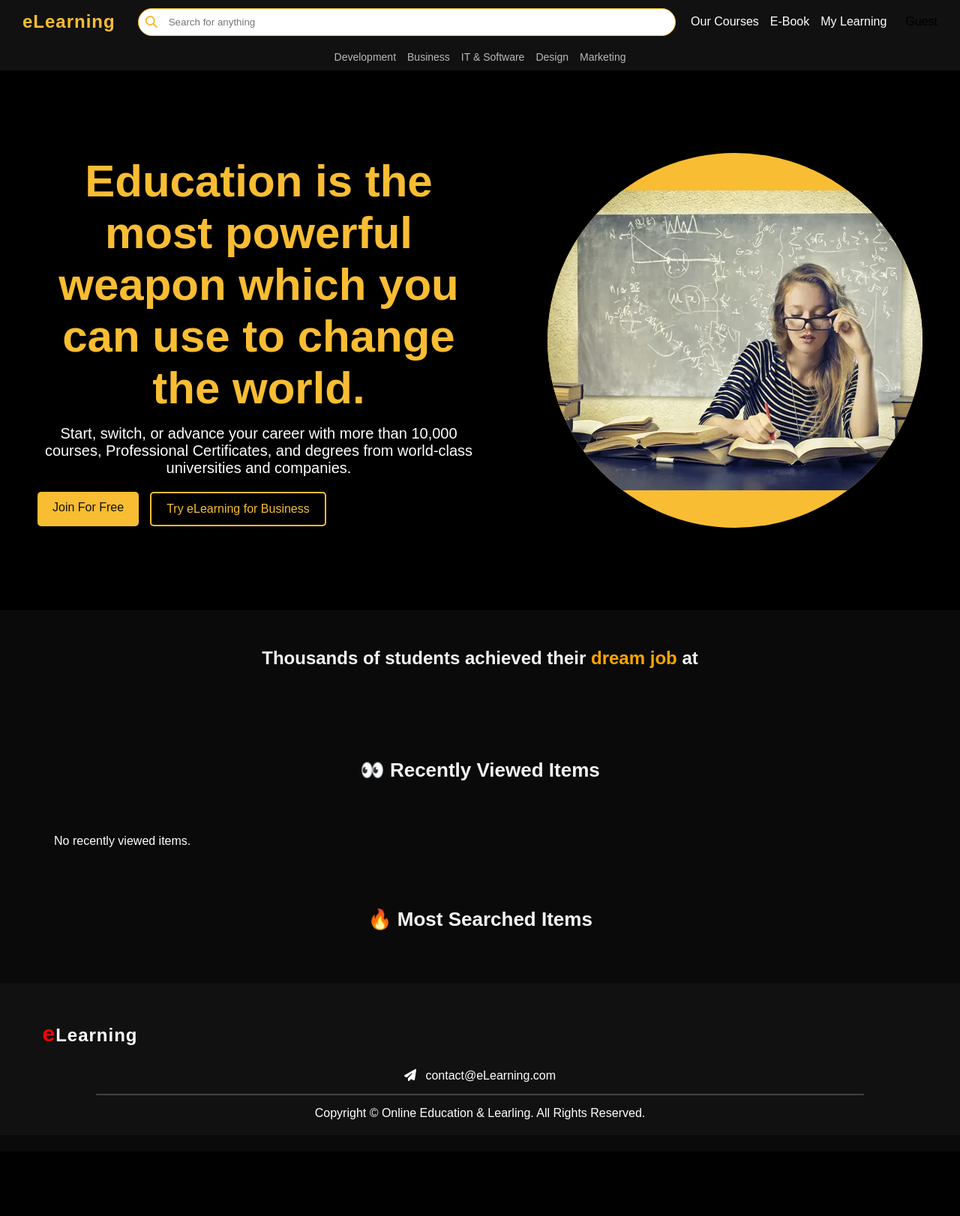
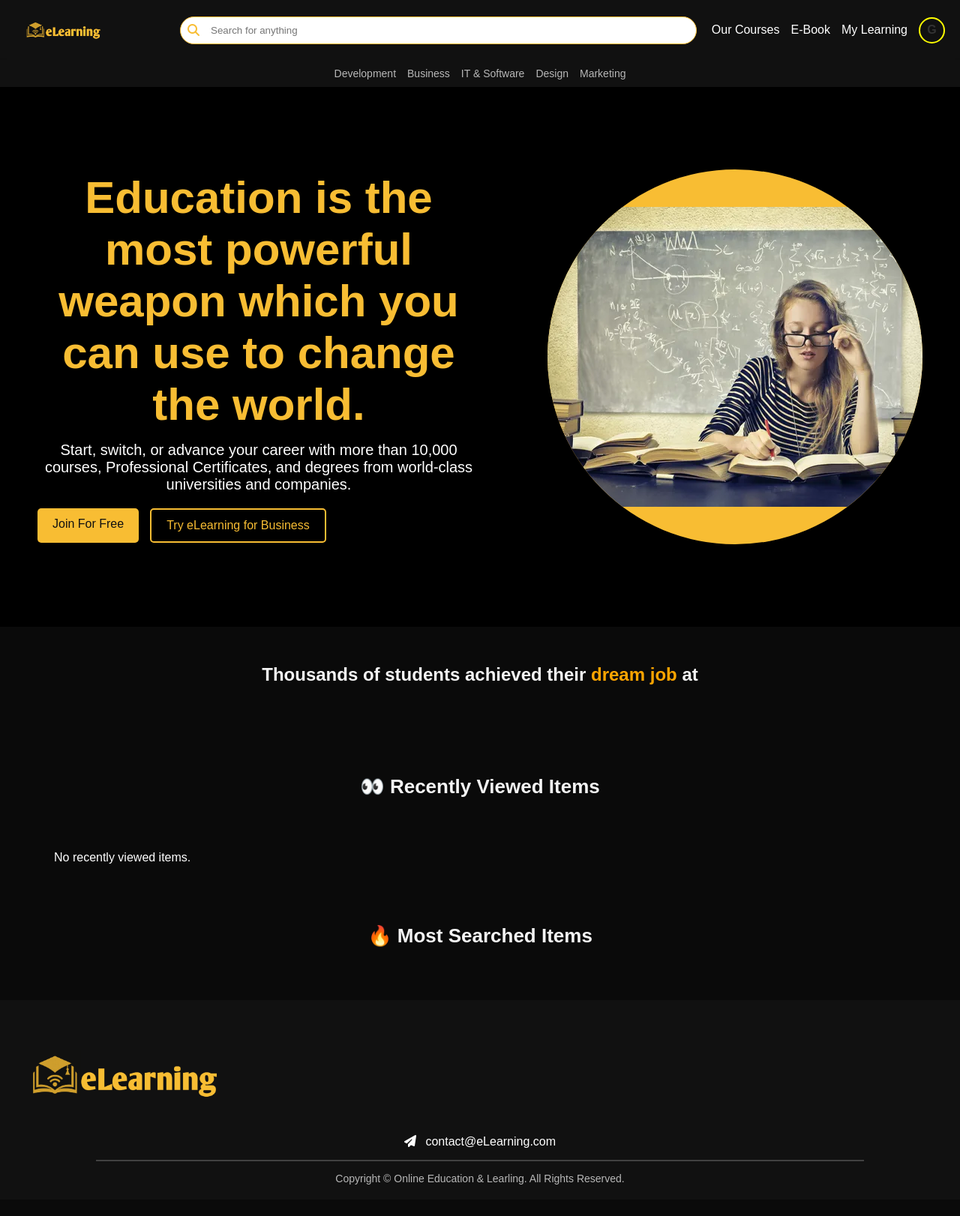
Before and after one commit to biptech/elearning, a PHP site: page / in a window 1280 px wide. Shown: the whole page at 75% size. Before the commit the page ends 1514 px from the top, so only its background shows below. Run offline with PHP 8.4, Linux system fonts and the light colour scheme; a user stored in the database is signed in; data comes from the database, SQL or seed files in the repository; data that the repository does not hold is empty.

Commit message:
update header footer

```diff
--- a/css/footer.css
+++ b/css/footer.css
@@ -1,5 +1,5 @@
 footer {
-  background-color: #111;
+  background-color: #111; /* Dark background */
   color: white;
   text-align: center;
   padding: 20px 0;
@@ -37,3 +37,8 @@ hr {
   border: 0.5px solid rgba(255, 255, 255, 0.2);
   margin: 15px auto;
 }
+
+.copyright {
+  font-size: 14px;
+  color: rgba(255, 255, 255, 0.7);
+}
--- a/css/header.css
+++ b/css/header.css
@@ -24,7 +24,26 @@
   color: rgb(248, 189, 51);
   text-decoration: none;
 }
-
+.search-bar {
+  flex: 1;
+  margin: 0 20px;
+  position: relative;
+}
+.search-bar input {
+  width: 100%;
+  padding: 10px;
+  border: 1px solid rgb(248, 189, 51);
+  border-radius: 20px;
+  padding-left: 40px;
+  color: rgb(248, 189, 51);
+}
+.search-bar i {
+  position: absolute;
+  left: 10px;
+  top: 50%;
+  transform: translateY(-50%);
+  color: rgb(248, 189, 51);
+}
 .categories {
   display: flex;
   gap: 15px;
@@ -62,19 +81,36 @@
   border-radius: 50%;
 }
 
-  /* .profile {
-    width: 32px;
-    height: 32px;
-    background: rgb(248, 189, 51);
-    color: black;
+.profile-avatar {
+  display: inline-flex;
+  align-items: center;
+  justify-content: center;
+  width: 35px;
+  height: 35px;
+  border-radius: 50%;
+  color: white;
+  font-weight: bold;
+  font-size: 16px;
+  text-transform: uppercase;
+  overflow: hidden;
+  border: 2px solid yellow;
+  text-align: center;
+}
+
+.profile-avatar img {
+  width: 35px;
+  height: 35px;
+  object-fit: cover; /* Ensures image covers the circle */
+  border-radius: 50%; /* Makes sure the image stays within the circle */
+}
+
+.profile-initial {
+  width: 100%;
+  height: 100%;
   display: flex;
   align-items: center;
   justify-content: center;
-    border-radius: 50%;
-    font-size: 14px;
-    font-weight: bold;
-    cursor: pointer;
-  } */
+}
 
 /* Dropdown container */
 .profile-section {
@@ -122,5 +158,5 @@
 
 /* Show dropdown when .show class is added */
 .dropdown-content.show {
-      display: block;
+  display: block;
 }
--- a/includes/footer.php
+++ b/includes/footer.php
@@ -9,7 +9,9 @@
 <body>
 <footer>
   <div class="footer-content">
-        <h2 class="logo"><span class="red">e</span>Learning</h2>
+    <h2 class="logo">
+      <img src="../images/logo1.png" alt="Logo" style="height: 100px; vertical-align: middle;">
+    </h2>
     <p class="email">
       <i class="fas fa-paper-plane"></i> contact@eLearning.com
     </p>
@@ -20,5 +22,6 @@
     Reserved.
   </p>
 </footer>
+
     </body>
 </html>
--- a/includes/header.php
+++ b/includes/header.php
@@ -31,19 +31,15 @@ if (isset($_SESSION['username'])) {
     <meta charset="UTF-8">
     <meta name="viewport" content="width=device-width, initial-scale=1.0">
     <title>Navbar</title>
-    <link rel="stylesheet" href="https://cdnjs.cloudflare.com/ajax/libs/font-awesome/6.4.2/css/all.min.css">
-    <script src="https://code.jquery.com/jquery-3.6.0.min.js"></script> <!-- jQuery for AJAX -->
-    <link
-      rel="stylesheet"
-      href="https://cdnjs.cloudflare.com/ajax/libs/font-awesome/6.4.2/css/all.min.css"
-    />
-    <link rel="stylesheet" href="../css/header-css.css">
-
+    <link rel="stylesheet" href="../css/header.css">
 </head>
 <body>
     <nav class="navbar">
-        <div><a class="logo" href="index.php">eLearning</a></div>
-
+    <div>
+    <a class="logo" href="index.php" style="display: flex; align-items: center; gap: 8px;">
+        <img src="../images/logo1.png" alt="Logo" style="height: 40px;">
+    </a>
+</div>
         <!-- Search Bar -->
         <form class="search-bar" action="search.php" method="GET" onsubmit="return validateSearch()">
           <i class="fa fa-search"></i>
@@ -58,12 +54,23 @@ if (isset($_SESSION['username'])) {
 
 <!-- Profile Dropdown -->
 <div class="profile-section">
-                <?php if (isset($_SESSION['username'])) { ?>
+    <?php if (isset($_SESSION['username'])) {
+        $profileImage = $row['u_image'] ?? '';
+        $imagePath = "../uploads/images/" . $profileImage;
+        $hasImage = !empty($profileImage) && file_exists($imagePath);
+        $firstLetter = strtoupper(substr($firstName, 0, 1));
+    ?>
         <div class="dropdown">
-                        <a href="#" id="profileDropdownMenu"><i class="fa fa-user-circle-o"></i> <?php echo $firstName; ?></a>
+            <a href="#" id="profileDropdownMenu" class="profile-avatar">
+                <?php if ($hasImage): ?>
+                    <img src="<?php echo $imagePath; ?>" alt="Profile">
+                <?php else: ?>
+                    <div class="profile-initial"><?php echo $firstLetter; ?></div>
+                <?php endif; ?>
+            </a>
             <div class="dropdown-content" id="profileDropdown">
                 <a href="user-profile.php?u_id=<?php echo $u_id; ?>"><i class="fa fa-user"></i> Profile</a>
-                            <a href="logout.php" onclick="return confirm('Are you sure to log out?')"><i class="fa fa-sign-out"></i> LOG OUT</a>
+                <a href="log-out.php" onclick="return confirm('Are you sure to log out?')"><i class="fa fa-sign-out"></i> LOG OUT</a>
             </div>
         </div>
     <?php } else { ?>
@@ -72,6 +79,9 @@ if (isset($_SESSION['username'])) {
         </div>
     <?php } ?>
 </div>
+
+</div>
+
         </div>
     </nav>
 
```
Lines whose indentation alone changed are shown as unchanged.
